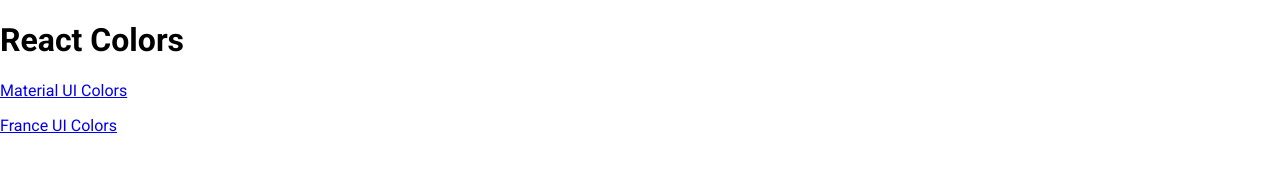
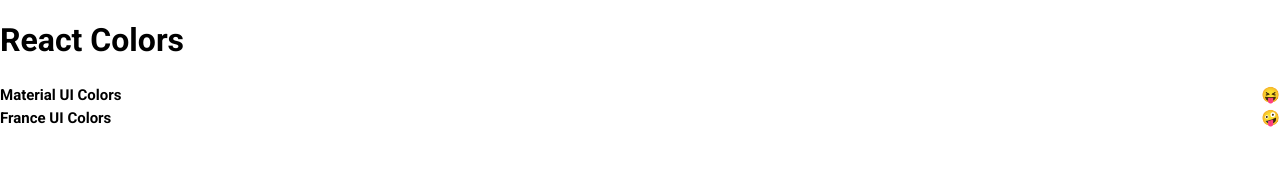
Before and after one commit to uladzislau-stuk/react-color-app, a React app: page / in a window 1280 px wide. Built offline with nearby package versions, Linux system fonts and the light colour scheme.

Commit message:
Start styling MiniPalette

```diff
--- a/src/components/pages/Home/MiniPalette/MiniPalette.js
+++ b/src/components/pages/Home/MiniPalette/MiniPalette.js
@@ -1,20 +1,51 @@
 import React from 'react'
+import { NavLink } from 'react-router-dom'
 import { withStyles } from '@material-ui/styles'
 
 const styles = {
-	main: {
-		backgroundColor: "purple",
-		border: "3px solid teal"
+	root: {
+		backgroundColor: "white",
+		borderRadius: "5px",
+		padding: "5px",
+		position: "relative",
+		overflow: "hidden",
+		"& hover": {
+			cursor: "pointer"
+		}
 	},
-};
+	colors: {
+		backgroundColor: "grey"
+	},
+	title: {
+		display: "flex",
+		justifyContent: "space-between",
+		alignItems: "center",
+		margin: "0",
+		color: "black",
+		paddingTop: "5px",
+		fontSize: "15px",
+		position: "relative"
+	},
+	emoji: {
+		marginLeft: "0.5rem",
+		fontSize: "15px"
+	}
+}
 
 const MiniPalette = (props) => {
-	const { classes } = props
-	console.log(classes)
+	const { classes, id, emoji, paletteName } = props
+
 	return (
-		<div>
-
-		</div>
+		<NavLink
+			to={`/palette/${id}`}
+			activeClassName={classes.root}
+		>
+			<div className={classes.colors} />
+			<h5 className={classes.title}>
+				{paletteName}
+				<span className={classes.emoji}>{emoji}</span>
+			</h5>
+		</NavLink>
 	)
 }
 
--- a/src/components/pages/Home/PaletteList/PaletteList.js
+++ b/src/components/pages/Home/PaletteList/PaletteList.js
@@ -1,5 +1,4 @@
-import React, {Component} from 'react';
-import { NavLink } from 'react-router-dom'
+import React, {Component} from 'react'
 import { MiniPalette } from '../'
 import uuid from 'uuid/v4'
 import './PaletteList.scss'
@@ -10,16 +9,11 @@
 
 		return (
 			<div className="PaletteList">
-				<MiniPalette />
 				{palettes.map(palette => (
-					<p key={uuid()}>
-						<NavLink
-							to={`/palette/${palette.id}`}
-							activeClassName="PaletteList-item"
-						>
-							{palette.paletteName}
-						</NavLink>
-					</p>
+					<MiniPalette
+						key={uuid()}
+						{...palette}
+					/>
 				))}
 			</div>
 		);
--- a/src/test/mockData.js
+++ b/src/test/mockData.js
@@ -2,7 +2,7 @@
 	{
 		paletteName: "Material UI Colors",
 		id: "material-ui-colors",
-		emoji: "",
+		emoji: "😝",
 		colors: [
 			{ name: "red", color: "#F44336" },
 			{ name: "pink", color: "#E91E63" } ,
@@ -21,7 +21,7 @@
 	{
 		paletteName: "France UI Colors",
 		id: "france-ui-colors",
-		emoji: "",
+		emoji: "🤪",
 		colors: [
 			{ name: "red", color: "#F44336" },
 			{ name: "pink", color: "#E91E63" } ,
--- a/src/utils/styles/global.scss
+++ b/src/utils/styles/global.scss
@@ -12,3 +12,7 @@
 	overflow: hidden;
     font-family: Roboto, sans-serif;
 }
+
+a {
+	text-decoration: none;
+}
```
